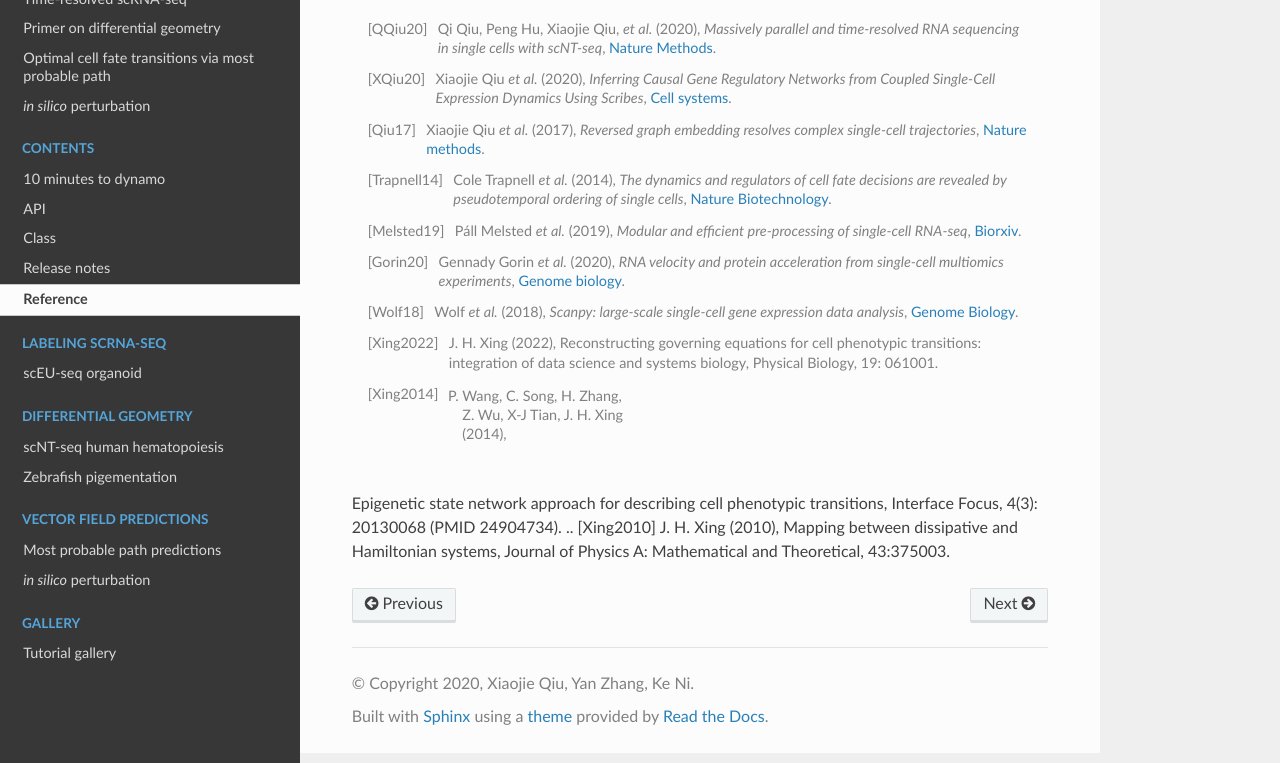
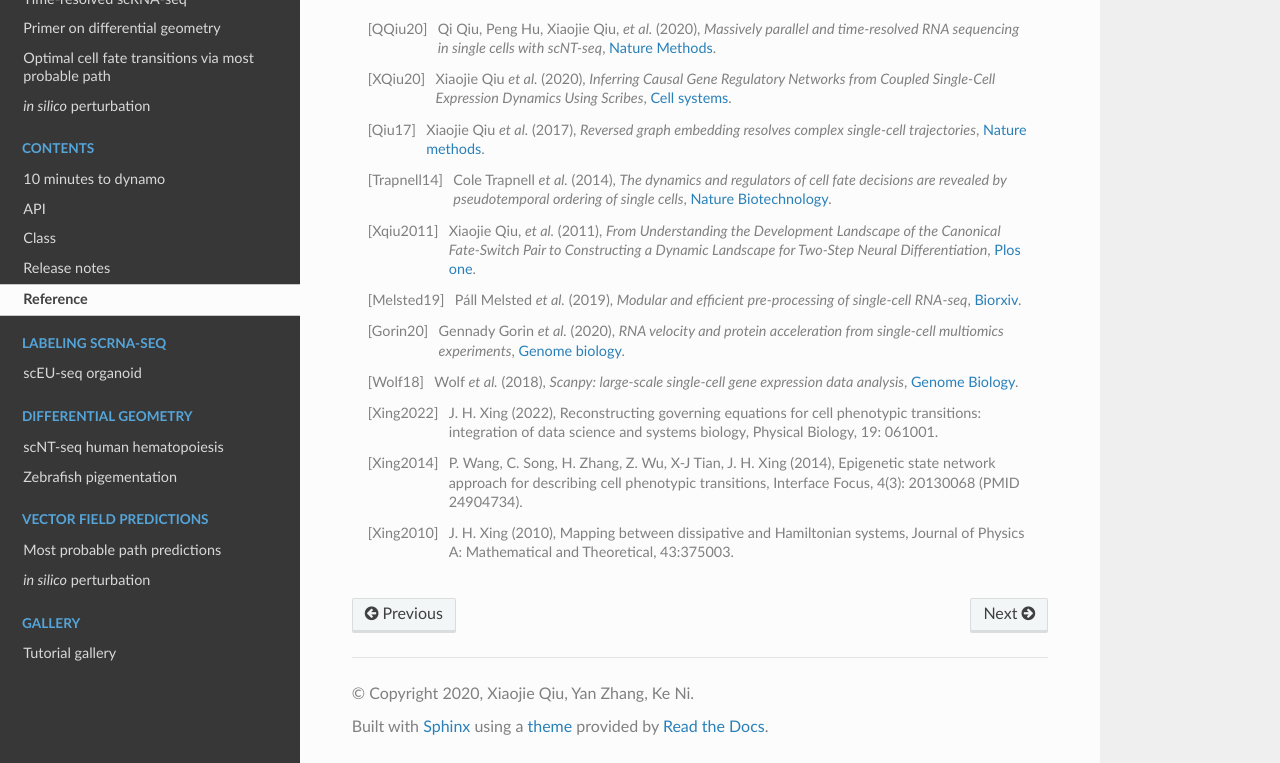
Before and after one commit to aristoteleo/dynamo_readthedocs, a Sphinx documentation site: the page built from docs/source/References.rst, in a window 1280 px wide and 1027 px high, cut to the strip 264-1027 px from the top of the window. Built offline with Sphinx 7.4.7 and the Read the Docs theme 2.0.0, drawn with Linux system fonts in a browser that asks for light colours; pages that are not in the unit, such as notebooks, are missing from menus.

Commit message:
Update References.rst

```diff
--- a/docs/source/References.rst
+++ b/docs/source/References.rst
@@ -22,6 +22,10 @@ Reference
    *The dynamics and regulators of cell fate decisions are revealed by pseudotemporal ordering of single cells*,
    `Nature Biotechnology <https://www.nature.com/articles/nbt.2859>`__.
 
+.. [Xqiu2011] Xiaojie Qiu,  *et al.* (2011),
+   *From Understanding the Development Landscape of the Canonical Fate-Switch Pair to Constructing a Dynamic Landscape for Two-Step Neural Differentiation*,
+   `Plos one <https://journals.plos.org/plosone/article?id=10.1371/journal.pone.0049271>`__.
+
 .. [Melsted19] Páll Melsted *et al.* (2019),
    *Modular and efficient pre-processing of single-cell RNA-seq*,
    `Biorxiv <https://www.biorxiv.org/content/10.1101/673285v1>`__.
@@ -36,7 +40,9 @@ Reference
 
 .. [Xing2022] J. H. Xing (2022),
     Reconstructing governing equations for cell phenotypic transitions: integration of data science and systems biology, Physical Biology, 19: 061001.
+
 .. [Xing2014] P. Wang, C. Song, H. Zhang, Z. Wu, X-J Tian, J. H. Xing (2014),
-Epigenetic state network approach for describing cell phenotypic transitions, Interface Focus, 4(3): 20130068 (PMID 24904734).
+    Epigenetic state network approach for describing cell phenotypic transitions, Interface Focus, 4(3): 20130068 (PMID 24904734).
+
 .. [Xing2010] J. H. Xing (2010),
-Mapping between dissipative and Hamiltonian systems, Journal of Physics A: Mathematical and Theoretical, 43:375003.
+    Mapping between dissipative and Hamiltonian systems, Journal of Physics A: Mathematical and Theoretical, 43:375003.
```
